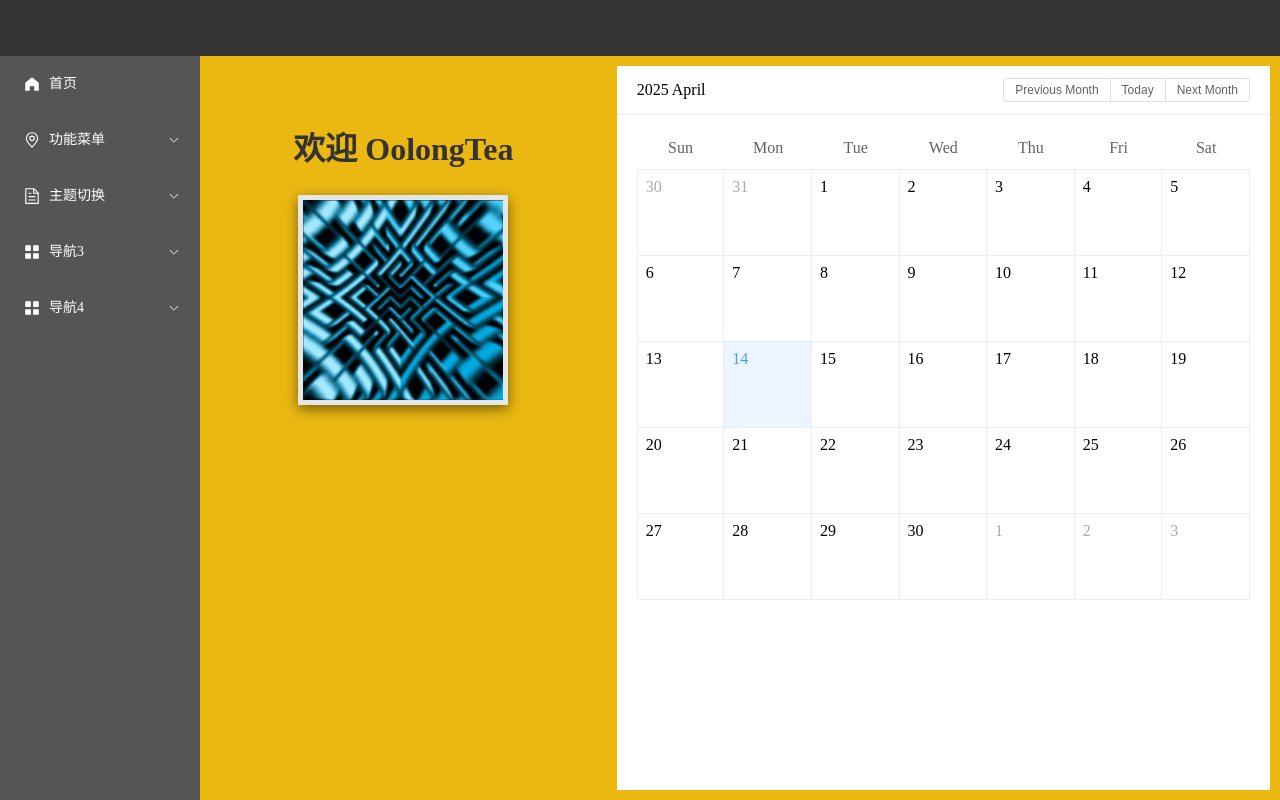
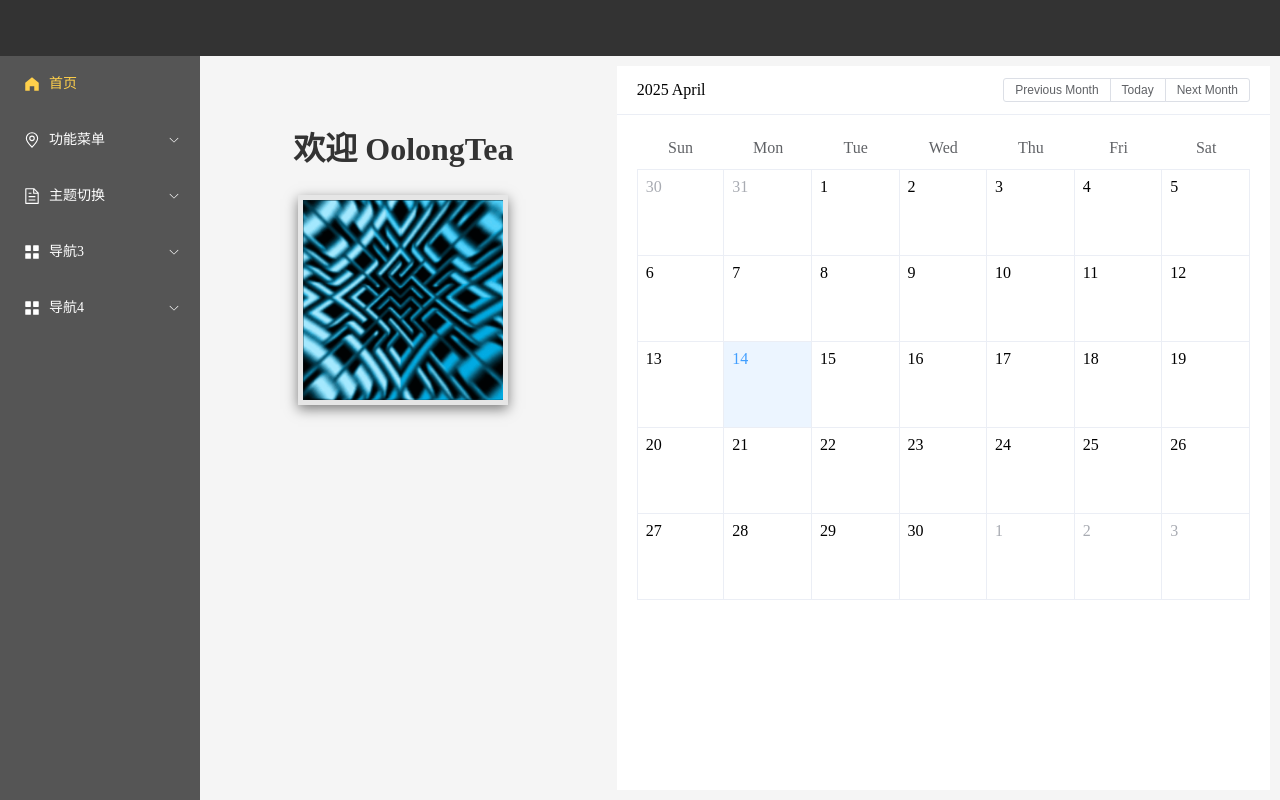
Before and after one commit to OolongTea2022/web_experiment, a Vue app in the folder web_experiment_1/: page /Home/HomeDefault in a window 1280 px wide. Built offline with nearby package versions, Linux system fonts and the light colour scheme.

Commit message:
feat:主题颜色初步尝试

```diff
--- a/web_experiment_1/src/views/Home.vue
+++ b/web_experiment_1/src/views/Home.vue
@@ -1,30 +1,26 @@
-
 <template>
-
-    <div id="app">
-        <el-container style="height: 7vh ">
-            <el-header style="height: 100%; background-color: #333333;">
+  <div id="app" :class="currentTheme">
+    <el-container style="height: 7vh">
+      <el-header style="height: 100%; background-color: var(--header-bg-color)">
         <!-- <img src="./assets/vue.svg" alt="图标" style="position: relative;top: 10px; "> -->
         <!-- <span style="font-size: 20px;margin-left: 15px;color: white;">旅游管理系统</span> -->
       </el-header>
-
     </el-container>
 
     <el-container style="height: 93vh;">
-            <el-aside style="overflow: hidden;min-height: 100%;background-color: #555555;  width: 200px;">
+      <el-aside style="overflow: hidden;min-height: 100%;background-color: var(--aside-bg-color); width: 200px;">
         <el-menu
           router
-            active-text-color="#ffd04b"
-            background-color="#555555"
+          active-text-color="var(--menu-active-color)"
+          background-color="var(--aside-bg-color)"
           class="el-menu-vertical-demo"
-            :default-active="$router.path"
-            text-color="#fff"
+          :default-active="$route.path"
+          text-color="var(--menu-text-color)"
           @open="handleOpen"
           @close="handleClose"
         >
-
           <el-menu-item index="/Home/HomeDefault">
-              <el-icon><HomeFilled  /></el-icon>
+            <el-icon><HomeFilled /></el-icon>
             <span>首页</span>
           </el-menu-item>
 
@@ -45,11 +41,9 @@
               <span>主题切换</span>
             </template>
             <el-menu-item-group>
-                <el-menu-item index="/Home/BlueStyle">蓝色风格</el-menu-item>
-                <el-menu-item index="/Home/YellowStyle">黄色风格</el-menu-item>
-
+              <el-menu-item @click="changeTheme('blue')">蓝色风格</el-menu-item>
+              <el-menu-item @click="changeTheme('yellow')">黄色风格</el-menu-item>
             </el-menu-item-group>
-
           </el-sub-menu>
 
           <el-sub-menu index="3">
@@ -59,11 +53,8 @@
             </template>
             <el-menu-item-group title="测试">
               <el-menu-item index="/Home/Test">Test</el-menu-item>
-
             </el-menu-item-group>
-
           </el-sub-menu>
-
 
           <el-sub-menu index="4">
             <template #title>
@@ -73,44 +64,120 @@
             <el-menu-item-group title="测试">
               <el-menu-item index="/Home/Test2">Test2</el-menu-item>
             </el-menu-item-group>
-
           </el-sub-menu>
-
-
         </el-menu>
       </el-aside>
 
-
-
-
-            <!-- TODO 主页面设计 -->
       <el-main>
         <router-view/>
       </el-main>
     </el-container>
-
-
-
   </div>
-
 </template>
 
 <script setup>
+import { ref, onMounted } from 'vue';
+import { useRoute } from 'vue-router';
 import {
   Document,
   Menu,
   Location,
-    Setting,
   HomeFilled,
 } from '@element-plus/icons-vue'
 
+// 当前主题状态
+const currentTheme = ref('blue-theme');
+
+// 切换主题方法
+const changeTheme = (theme) => {
+  currentTheme.value = `${theme}-theme`;
+  // 保存到localStorage实现持久化
+  localStorage.setItem('app-theme', currentTheme.value);
+};
+
+// 初始化时检查保存的主题
+onMounted(() => {
+  const savedTheme = localStorage.getItem('app-theme');
+  if (savedTheme) {
+    currentTheme.value = savedTheme;
+  }
+});
+
+// 获取当前路由
+const route = useRoute();
+
+// 菜单打开关闭方法
+const handleOpen = (key, keyPath) => {
+  console.log('菜单打开', key, keyPath);
+};
+
+const handleClose = (key, keyPath) => {
+  console.log('菜单关闭', key, keyPath);
+};
 </script>
 
 <style scoped>
-    .el-menu{
+.el-menu {
   border-right: none !important;
 }
-    .el-main{
+.el-main {
   padding: 0;
 }
 </style>
+
+<style>
+/* 全局样式 - 定义主题变量 */
+:root, .blue-theme {
+  --header-bg-color: #333333;
+  --aside-bg-color: #555555;
+  --menu-text-color: #ffffff;
+  --menu-active-color: #ffd04b;
+  --main-bg-color: #f5f5f5;
+}
+
+.yellow-theme {
+  --header-bg-color: #8B8000;
+  --aside-bg-color: #D4AF37;
+  --menu-text-color: #2c3e50;
+  --menu-active-color: #34495e;
+  --main-bg-color: #FFFACD;
+}
+
+/* 应用主题变量 */
+#app {
+  height: 100vh;
+}
+
+.el-header {
+  background-color: var(--header-bg-color) !important;
+}
+
+.el-aside {
+  background-color: var(--aside-bg-color) !important;
+}
+
+.el-menu {
+  background-color: var(--aside-bg-color) !important;
+  color: var(--menu-text-color) !important;
+}
+
+.el-menu-item {
+  color: var(--menu-text-color) !important;
+}
+
+.el-menu-item.is-active {
+  color: var(--menu-active-color) !important;
+}
+
+.el-sub-menu__title {
+  color: var(--menu-text-color) !important;
+}
+
+.el-menu-item-group__title {
+  color: var(--menu-text-color) !important;
+}
+
+.el-main {
+  background-color: var(--main-bg-color);
+}
+</style>
--- a/web_experiment_1/src/views/HomeDefault.vue
+++ b/web_experiment_1/src/views/HomeDefault.vue
@@ -31,7 +31,7 @@
   .profile-container {
     display: flex;
     height: 100%;
-    background-color: #ebb812;
+    /* background-color: #ebb812; */
   }
 
   .profile-side {
```
Lines whose indentation alone changed are shown as unchanged.
